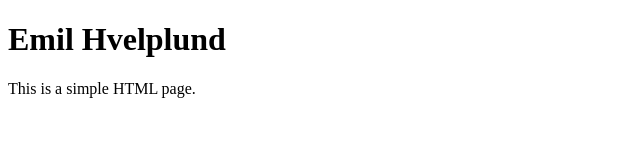
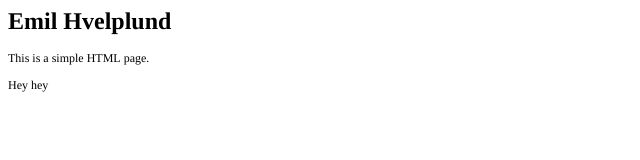
Before and after one commit to egonhvad/Emilhvelplund, a plain HTML site: page index.html in a window 1280 px wide. Shown: the whole page, without its empty margins (0-640 px from the left). Drawn offline with Linux system fonts and the light colour scheme.

Commit message:
Add files via upload

```diff
--- a/index.html
+++ b/index.html
@@ -1,11 +1,19 @@
-<!DOCTYPE html>
-<html lang="en">
+<!DOCTYPE html PUBLIC "-//W3C//DTD HTML 4.01//EN" "http://www.w3.org/TR/html4/strict.dtd">
+<html>
 <head>
-  <meta charset="UTF-8">
-  <title>Emil Hvelplund</title>
+  <meta http-equiv="Content-Type" content="text/html; charset=utf-8">
+  <meta http-equiv="Content-Style-Type" content="text/css">
+  <title></title>
+  <meta name="Generator" content="Cocoa HTML Writer">
+  <meta name="CocoaVersion" content="2575.4">
+  <style type="text/css">
+    p.p2 {margin: 0.0px 0.0px 12.0px 0.0px; font: 12.0px Times; -webkit-text-stroke: #000000}
+    span.s1 {font-kerning: none}
+  </style>
 </head>
 <body>
-  <h1>Emil Hvelplund</h1>
-  <p>This is a simple HTML page.</p>
+<h1 style="margin: 0.0px 0.0px 16.1px 0.0px; font: 24.0px Times; -webkit-text-stroke: #000000"><span class="s1"><b>Emil Hvelplund</b></span></h1>
+<p class="p2"><span class="s1">This is a simple HTML page.</span></p>
+<p class="p2"><span class="s1">Hey hey<span class="Apple-converted-space"> </span></span></p>
 </body>
 </html>
```
